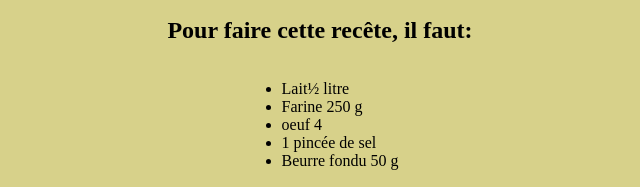
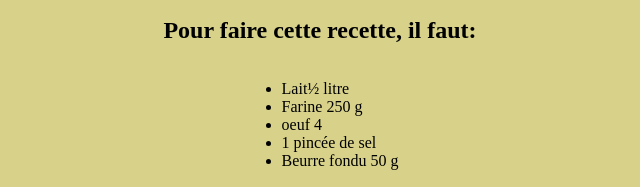
Before and after one commit to taimuo/La-cuisine, a plain HTML site: page index.html in a window 1280 px wide. Shown: the part 963-1150 px from the top of the page, 320-960 px from the left. Drawn offline with Linux system fonts and the light colour scheme.

Commit message:
Change text

```diff
--- a/index.html
+++ b/index.html
@@ -28,7 +28,7 @@
       allow="accelerometer; autoplay; clipboard-write; encrypted-media; gyroscope; picture-in-picture"
       allowfullscreen
     ></iframe>
-    <h2>Pour faire cette recête, il faut:</h2>
+    <h2>Pour faire cette recette, il faut:</h2>
 
     <ul>
       <li>Lait½ litre</li>
```
